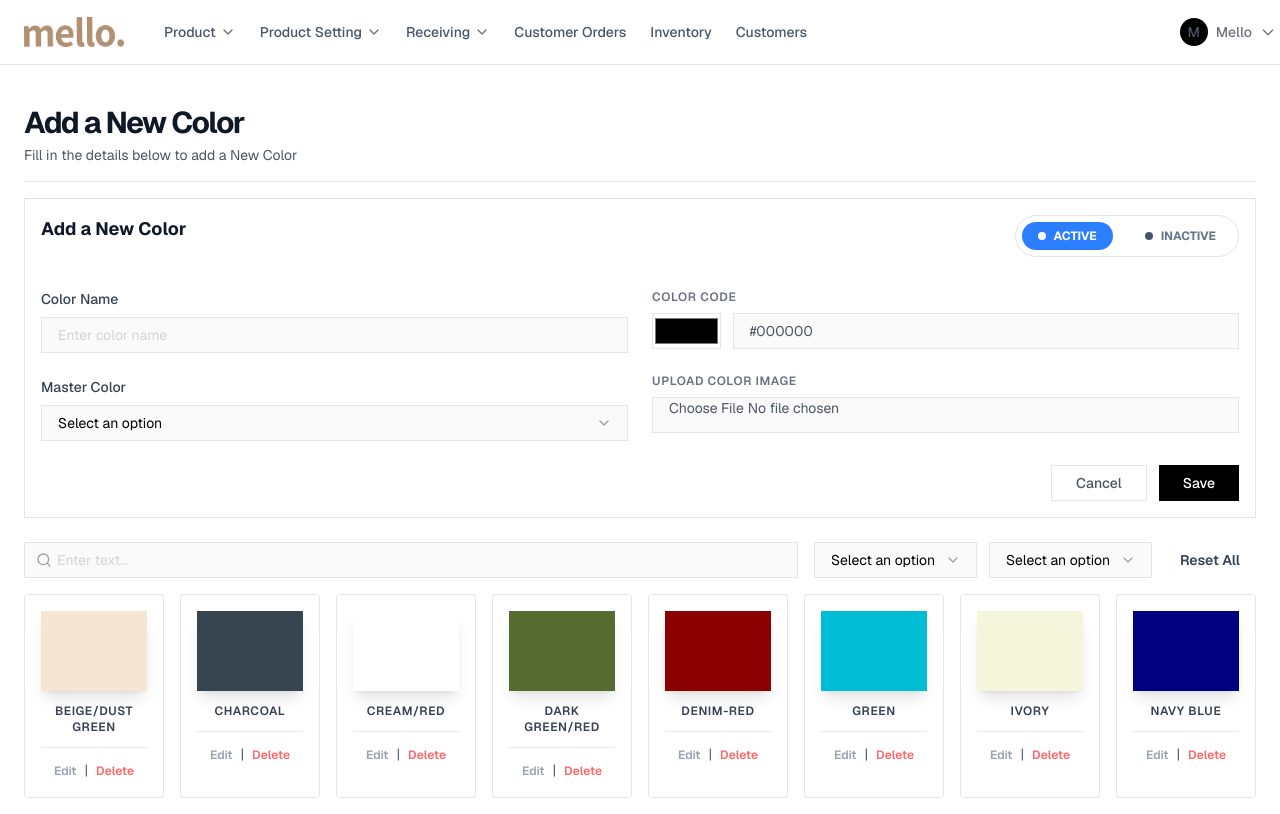
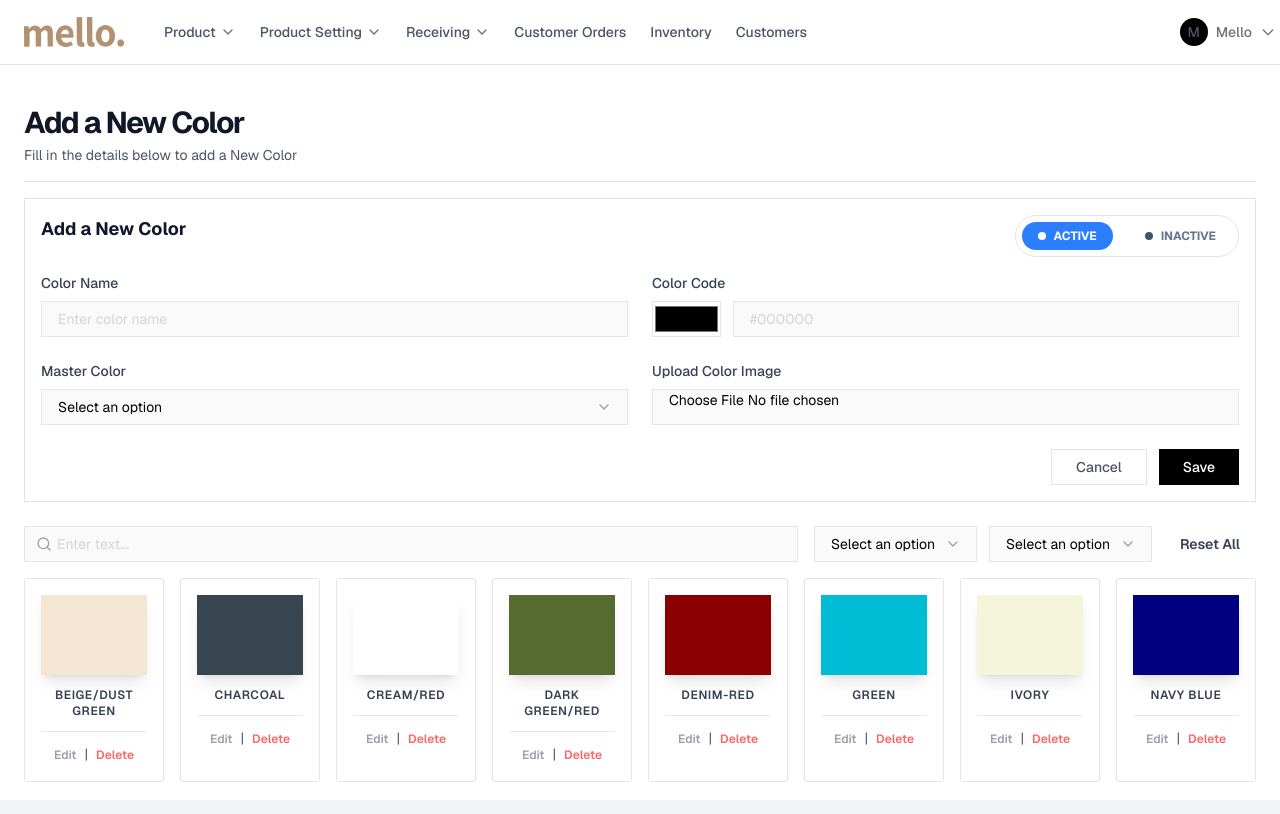
Before and after one commit to Animesh459/Vuerprise, a Vue app: page /colors in a window 1280 px wide. Built offline with nearby package versions, Linux system fonts and the light colour scheme.

Commit message:
color category rearrange for consistency

```diff
--- a/src/views/ColorsCategory.vue
+++ b/src/views/ColorsCategory.vue
@@ -6,7 +6,7 @@
       <p class="text-sm text-text-muted-light dark:text-text-muted-dark mt-1">Fill in the details below to add a New Color</p>
     </div>
     <div class="common-card-new">
-      <div class="flex justify-between mb-8">
+      <div class="flex justify-between mb-4">
         <h2 class="text-lg font-bold text-gray-900">
           Add a New Color
         </h2>
@@ -51,17 +51,17 @@
           <div class="space-y-6">
             <!-- Color Code -->
             <div>
-              <label class="block text-xs font-semibold text-gray-500 uppercase tracking-wider mb-2">Color Code</label>
+              <label class="block text-sm font-medium text-gray-700 mb-2">Color Code</label>
               <div class="flex gap-3">
                 <input type="color" v-model="selectedColor" class="w-20 h-9 border border-neutral-200 rounded-lg cursor-pointer" />
-                <input type="text" v-model="selectedColor" placeholder="#000000" class="h-9 w-full border border-neutral-200 bg-neutral-50 pl-4 pr-4 text-sm transition-colors" />
+                <BaseInput  placeholder="#000000" />
+<!--                <input type="text" v-model="selectedColor" placeholder="#000000" class="h-9 w-full border border-neutral-200 bg-neutral-50 pl-4 pr-4 text-sm transition-colors" />-->
               </div>
             </div>
 
-            <!-- Upload Color Image -->
             <div>
-              <label class="block text-xs font-semibold text-gray-500 uppercase tracking-wider mb-2">Upload Color Image</label>
-              <input type="file" class="h-9 w-full border border-neutral-200 bg-neutral-50 pl-4 pr-4 text-sm transition-colors" />
+              <label class="block text-sm font-medium text-gray-700 mb-2">Upload Color Image</label>
+              <input type="file" class="h-9 w-full border border-neutral-200 bg-neutral-50 pl-4 pr-4 text-sm transition-colors placeholder:text-neutral-300 text-black focus:border-black focus:outline-none" />
             </div>
           </div>
         </div>
@@ -80,7 +80,6 @@
           <BaseInput customClass="pl-8" />
         </div>
         <div class="flex gap-3">
-
           <div class="relative">
             <BaseSelect
                 :options="['Name A-Z', 'Recently Added', 'Popular']"
```
